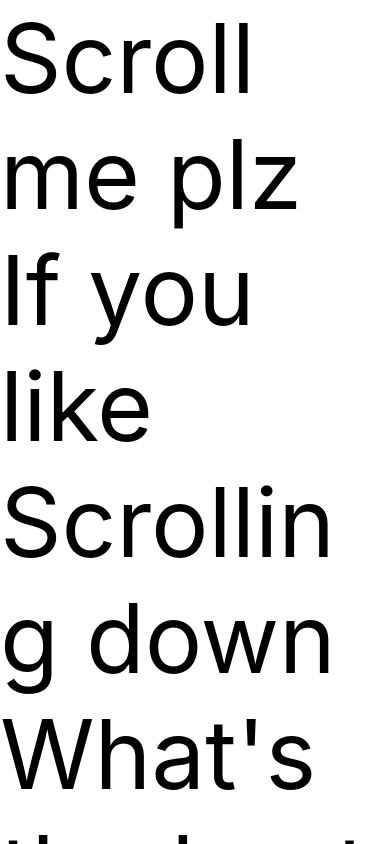
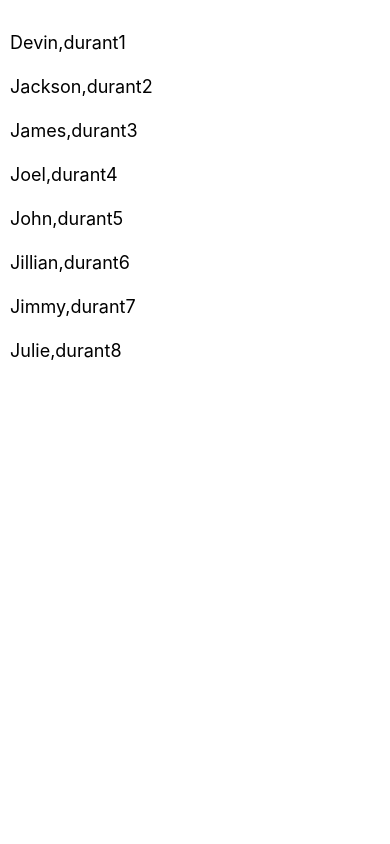
Before and after one commit to royaturay/native-react, a React Native app: screen / in a window 390 px wide. Built offline with nearby package versions, Linux system fonts and the light colour scheme.

Commit message:
FlatList

```diff
--- a/App.js
+++ b/App.js
@@ -1,43 +1,36 @@
 import React, { Component } from 'react';
-import { AppRegistry, ScrollView, Image, Text } from 'react-native';
+import { FlatList, StyleSheet, Text, View } from 'react-native';
 
-
-export default class IScrolledDownAndWhatHappenedNextShockedMe extends Component {
+export default class FlatListBasics extends Component {
   render() {
-      return (
-        <ScrollView>
-          <Text style={{fontSize:96}}>Scroll me plz</Text>
-          <Image source={{uri: "https://facebook.github.io/react-native/img/favicon.png", width: 64, height: 64}} />
-          <Image source={{uri: "https://facebook.github.io/react-native/img/favicon.png", width: 64, height: 64}} />
-          <Image source={{uri: "https://facebook.github.io/react-native/img/favicon.png", width: 64, height: 64}} />
-          <Image source={{uri: "https://facebook.github.io/react-native/img/favicon.png", width: 64, height: 64}} />
-          <Image source={{uri: "https://facebook.github.io/react-native/img/favicon.png", width: 64, height: 64}} />
-          <Text style={{fontSize:96}}>If you like</Text>
-          <Image source={{uri: "https://facebook.github.io/react-native/img/favicon.png", width: 64, height: 64}} />
-          <Image source={{uri: "https://facebook.github.io/react-native/img/favicon.png", width: 64, height: 64}} />
-          <Image source={{uri: "https://facebook.github.io/react-native/img/favicon.png", width: 64, height: 64}} />
-          <Image source={{uri: "https://facebook.github.io/react-native/img/favicon.png", width: 64, height: 64}} />
-          <Image source={{uri: "https://facebook.github.io/react-native/img/favicon.png", width: 64, height: 64}} />
-          <Text style={{fontSize:96}}>Scrolling down</Text>
-          <Image source={{uri: "https://facebook.github.io/react-native/img/favicon.png", width: 64, height: 64}} />
-          <Image source={{uri: "https://facebook.github.io/react-native/img/favicon.png", width: 64, height: 64}} />
-          <Image source={{uri: "https://facebook.github.io/react-native/img/favicon.png", width: 64, height: 64}} />
-          <Image source={{uri: "https://facebook.github.io/react-native/img/favicon.png", width: 64, height: 64}} />
-          <Image source={{uri: "https://facebook.github.io/react-native/img/favicon.png", width: 64, height: 64}} />
-          <Text style={{fontSize:96}}>What's the best</Text>
-          <Image source={{uri: "https://facebook.github.io/react-native/img/favicon.png", width: 64, height: 64}} />
-          <Image source={{uri: "https://facebook.github.io/react-native/img/favicon.png", width: 64, height: 64}} />
-          <Image source={{uri: "https://facebook.github.io/react-native/img/favicon.png", width: 64, height: 64}} />
-          <Image source={{uri: "https://facebook.github.io/react-native/img/favicon.png", width: 64, height: 64}} />
-          <Image source={{uri: "https://facebook.github.io/react-native/img/favicon.png", width: 64, height: 64}} />
-          <Text style={{fontSize:96}}>Framework around?</Text>
-          <Image source={{uri: "https://facebook.github.io/react-native/img/favicon.png", width: 64, height: 64}} />
-          <Image source={{uri: "https://facebook.github.io/react-native/img/favicon.png", width: 64, height: 64}} />
-          <Image source={{uri: "https://facebook.github.io/react-native/img/favicon.png", width: 64, height: 64}} />
-          <Image source={{uri: "https://facebook.github.io/react-native/img/favicon.png", width: 64, height: 64}} />
-          <Image source={{uri: "https://facebook.github.io/react-native/img/favicon.png", width: 64, height: 64}} />
-          <Text style={{fontSize:80}}>React Native</Text>
-        </ScrollView>
+    return (
+      <View style={styles.container}>
+        <FlatList
+          data={[
+            {key: 'Devin', value: 'durant1'},
+            {key: 'Jackson', value: 'durant2'},
+            {key: 'James', value: 'durant3'},
+            {key: 'Joel', value: 'durant4'},
+            {key: 'John', value: 'durant5'},
+            {key: 'Jillian', value: 'durant6'},
+            {key: 'Jimmy', value: 'durant7'},
+            {key: 'Julie', value: 'durant8'},
+          ]}
+          renderItem={({item}) => <Text style={styles.item}>{item.key + ',' + item.value}</Text>}
+        />
+      </View>
     );
   }
 }
+
+const styles = StyleSheet.create({
+  container: {
+   flex: 1,
+   paddingTop: 22
+  },
+  item: {
+    padding: 10,
+    fontSize: 18,
+    height: 44,
+  },
+})
```
